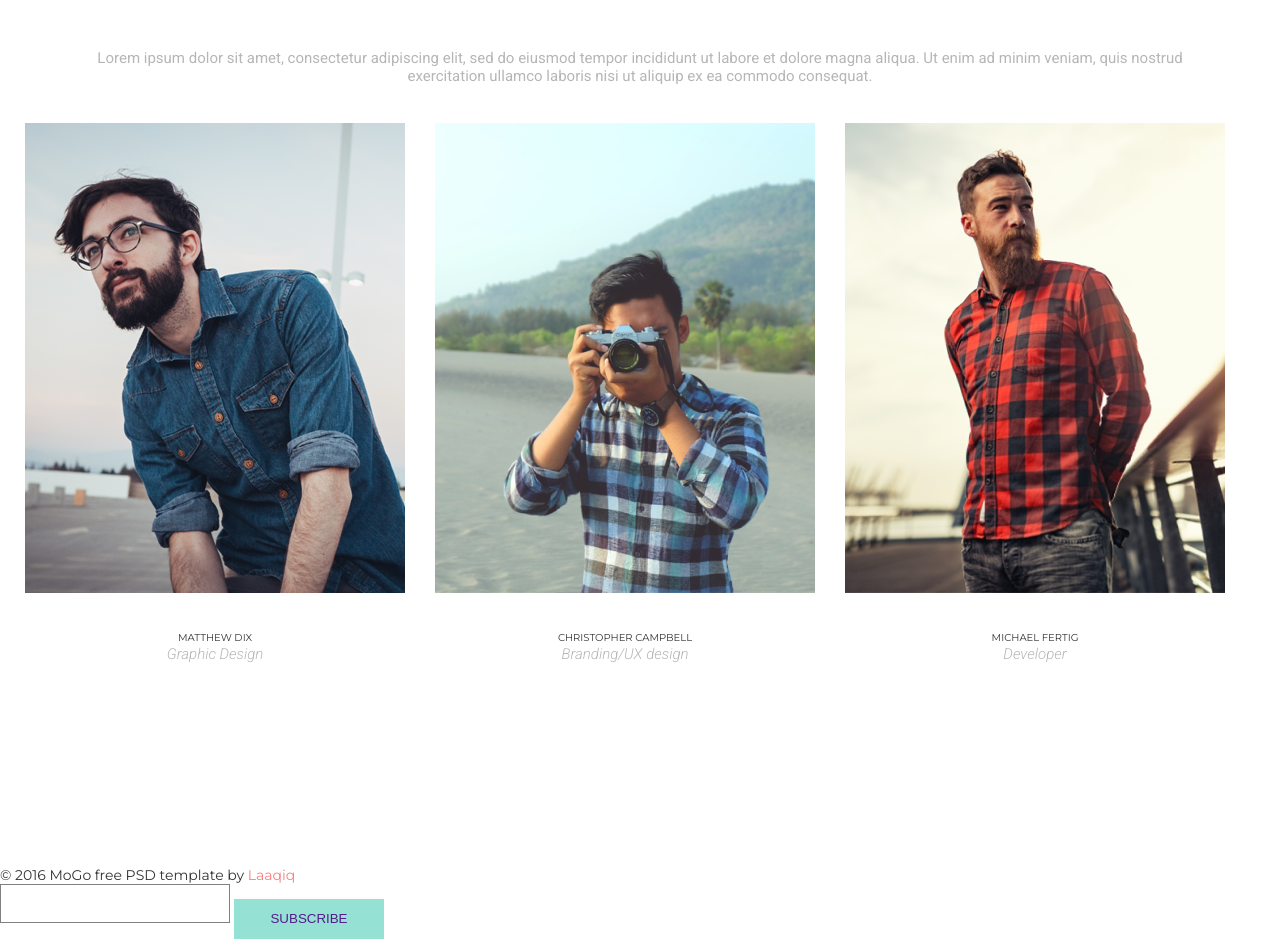
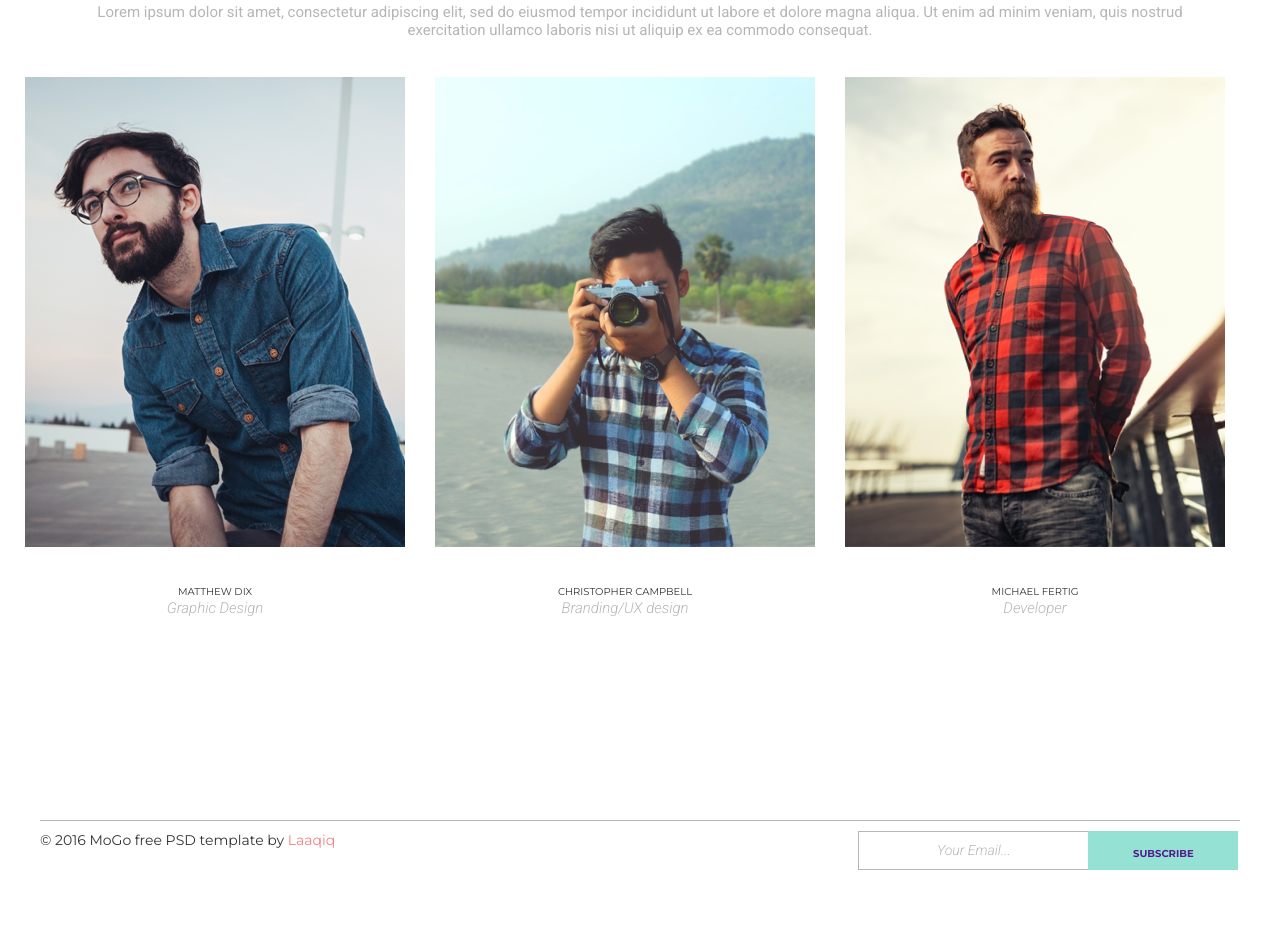
Before and after one commit to Chempik120/MoGo, a plain HTML site: page index.html in a window 1280 px wide. Shown: the part 722-1661 px from the top of the page. After the commit the page ends 1602 px from the top, so only its background shows below. Drawn offline with Linux system fonts and the light colour scheme.

Commit message:
ячяч

```diff
--- a/index.html
+++ b/index.html
@@ -5,11 +5,11 @@
     <meta name="viewport" content="width=device-width, initial-scale=1.0">
     <title>MoGo</title>
     <link href="https://fonts.googleapis.com/css2?family=Kaushan+Script&family=Montserrat:wght@400;700&family=Roboto:ital,wght@0,300;0,400;1,300&display=swap" rel="stylesheet">
-    <link rel="stylesheet" href="./style.css">
+    <link rel="stylesheet" href="./style.css        ">
 </head>
 <body>
     <header>
-       <div class="container">
+        <div class="container">
         <a class="logo" href="">MoGo</a>
         <nav>
             <ul class="nav-list">
@@ -30,10 +30,9 @@
             <li></h1><h1 class="hero-text2">AMAZING SERVICES</h1></li>
            </ul>
 
-
+           <div class="ul-cont">
             <ul class="ul-list">
-                <div class="ul-cont">
-                <h3 class="p-item">PHOTOGRAPHY</h3>
+                <li><h3 class="p-item">PHOTOGRAPHY</h3></li>
                 <li class="li-item"><p>Lorem ipsum dolor sit amet, consectetur adipiscing elit, sed do eiusmod tempor.</p></li>
 
                 <li><h3 class="p-item">PHOTOGRAPHY</h3></li>
@@ -50,9 +49,8 @@
 
                 <li><h3 class="p-item">PHOTOGRAPHY</h3></li>
                 <li class="li-item"><p>Lorem ipsum dolor sit amet, consectetur adipiscing elit, sed do eiusmod tempor.</p></li>
-                </div>
             </ul>
-
+           </div>
         </section>
         <section class="who">
             <h1 class="second-hero">Who we are</h1>
@@ -63,6 +61,7 @@
         </section>
 
         <section class="man">
+
             <ul class="ul-man">
                 <div class="div-man">
                 <img class="image-man" src="./images/first-man 1.png" alt="">
@@ -80,15 +79,16 @@
                 <li class="proffesion">Developer</li>
                 </div>
             </ul>
+
         </section>
     </main>
 
     <footer class="foot">
-        <ul>
+        <ul class="foot-ul">
             <li class="footer-text">© 2016 MoGo free PSD template by <a class="footer-link" href="">Laaqiq</a></li>
         </ul>
 
-        <textarea class="email" name="Email" id="" cols="30" rows="10"></textarea>
+        <textarea class="email" name="Email" id="" cols="30" rows="10" placeholder="Your Email..."></textarea>
         <button class="button-footer"><a href="">SUBSCRIBE</a></button>
     </footer>
 </body>
--- a/style.css
+++ b/style.css
@@ -6,11 +6,17 @@
 }
 
 ul,ol{
+    user-select: none;
     list-style: none;
 }
 
 a{
+
     text-decoration: none;
+}
+
+h1,h2,h3{
+    user-select: none;
 }
 
 
@@ -20,10 +26,10 @@ a{
 
 
 .container{
-    margin-top: 17px;
+
     display: flex;
     justify-content: center;
-    align-items: baseline;;
+    align-items: baseline;
     width: 1200px;
     padding: 0 15px;
     margin: 0 auto;
@@ -43,6 +49,7 @@ margin-right: 55px;
 }
 
 .logo{
+    margin-top: 17px;
     margin-right: 630px;
     width: 98px;
     color: #95E1D3;
@@ -72,9 +79,7 @@ font-weight: 400;
 line-height: normal;
 }
 
-nav{
-    margin-top: 100px;
-}
+
 
 .a-nav:not(:last-child){
     margin-bottom: 0px;
@@ -118,13 +123,12 @@ margin-bottom: 109px;
 }
 
 .ul-list{
-
-
-
+    display: flex;
 }
 
 .ul-cont{
-display: flex;
+width: 1200px;
+margin: 0 auto;
 }
 
 .p-item{
@@ -215,7 +219,6 @@ margin-bottom: 203px;
 }
 
 .man{
-
 display: flex;
 justify-content: center;
 align-items: center;
@@ -224,7 +227,6 @@ align-items: center;
 }
 
 .div-man{
-float: left;
 margin-right: 30px;
 text-align: center;
 }
@@ -232,14 +234,25 @@ text-align: center;
 
 
 .ul-man{
-
+    display: flex;
     flex-wrap: nowrap;
     justify-content: center;
     align-items: center;
-    float: left;
 }
 
 /* FOOTER */
+
+.foot{
+    padding-top: 10px;
+border-top: 1px solid #B6B6B6;
+margin: 0 auto;
+width: 1200px;
+display: flex;
+}
+
+.foot-ul{
+    margin-right: 523px;
+}
 
 .footer-text{
 color: #333;
@@ -260,19 +273,49 @@ line-height: normal;
 }
 
 .button-footer{
+cursor: pointer;
+padding: 12px 40px;
+color: #FFF;
+text-align: center;
+font-family: Montserrat;
+font-size: 14px;
+font-style: normal;
+font-weight: 700;
+line-height: normal;
+font-variant: all-small-caps;
 width: 150px;
-height: 40px;
+height: 39px;
 flex-shrink: 0;
 background: #95E1D3;
+margin-bottom: 10px;
 }
 
 .email{
+font-family: Montserrat;
+padding: 10px;
+text-align: center;
 resize: none;
 width: 230px;
 height: 39px;
 flex-shrink: 0;
 stroke-width: 1px;
 stroke: #B6B6B6;
-border: 1px solid grey;
-margin-bottom: 0;
+border: 1px solid #B6B6B6;
+border-right: none;
+margin-bottom: 10px;
 }
+
+.email:focus{
+    outline: none;
+    border: 1px solid grey;
+}
+
+.email::placeholder{
+color: #B6B6B6;
+text-align: center;
+font-family: Roboto;
+font-size: 14px;
+font-style: italic;
+font-weight: 300;
+line-height: normal;
+}
```
